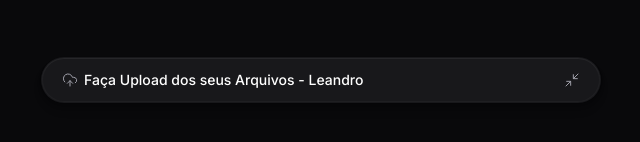
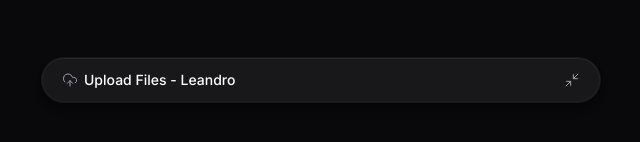
Before and after one commit to leandrobouwier/ftr-upload-widget-web, a React (Vite) app: page / in a window 1280 px wide. Shown: the part 320-462 px from the top of the page, without its empty margins (319-959 px from the left). Built offline with nearby package versions, Linux system fonts and the light colour scheme.

Commit message:
configurando cloudfront invalidation

```diff
--- a/src/components/upload-widget-title.tsx
+++ b/src/components/upload-widget-title.tsx
@@ -15,7 +15,7 @@ export function UploadWidgetTitle() {
                 </span>
             ) : (
                 <>
-                    <span>Faça Upload dos seus Arquivos - Leandro</span>
+                    <span>Upload Files - Leandro</span>
                 </>
             )}
 
```
